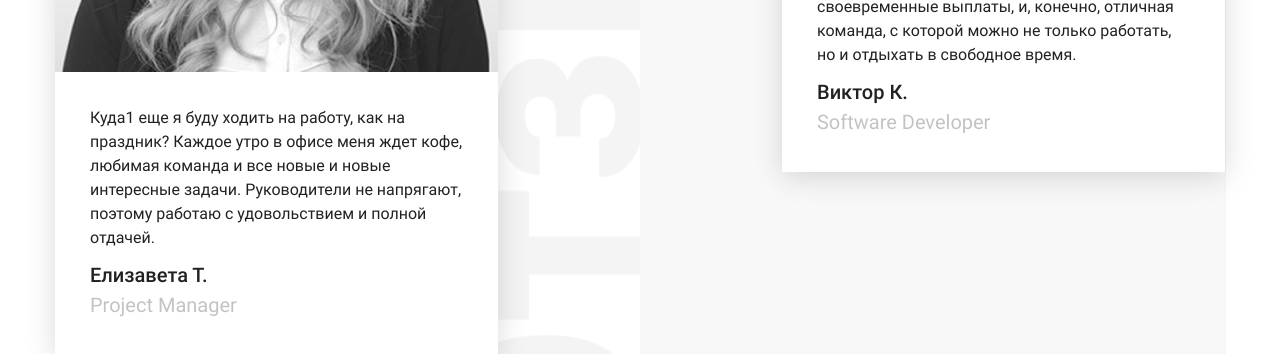
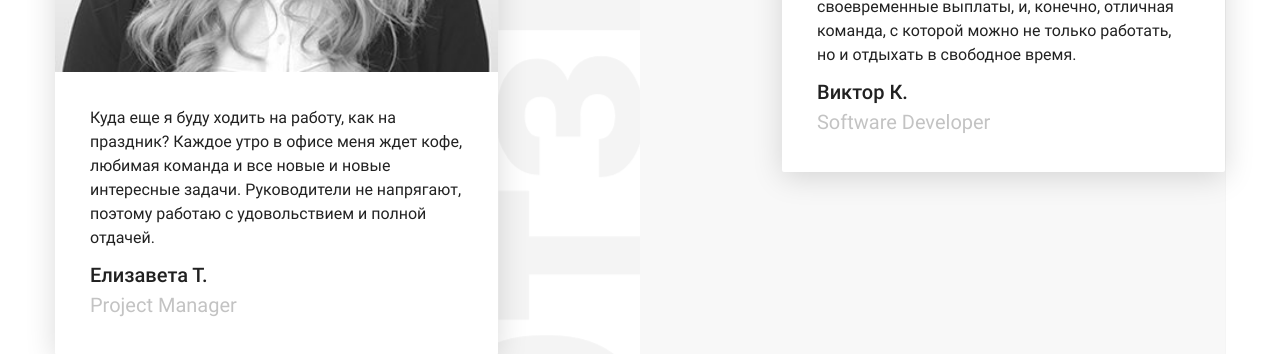
Before and after one commit to ilyafreshcode/freshcodeit.github.io, a Jekyll site: the page built from _pages/review.html, in a window 1280 px wide and 900 px high, scrolled down 845 px. Shown: the part 151-505 px from the top of the window. Built offline with Jekyll 4.4.1, drawn with Linux system fonts in a browser that asks for light colours.

Commit message:
Update 2017-08-01T08:46:07.383Z

```diff
--- a/_data/review.json
+++ b/_data/review.json
@@ -1 +1 @@
-{"title":"Отзывы сотрудников","reviews":[{"text":"Куда1 еще я буду ходить на работу, как на праздник? Каждое утро в офисе меня ждет кофе, любимая команда и все новые и новые интересные задачи. Руководители не напрягают, поэтому работаю с удовольствием и полной отдачей.","name":"Елизавета Т.","title":"Project Manager","img":"/images/troyanova.jpg"},{"text":"FreshCode - это уютный офис расположенный в центре, адекватное руководство, своевременные выплаты, и, конечно, отличная команда, с которой можно не только работать, но и отдыхать в свободное время.","name":"Виктор К.","title":"Software Developer","img":"/images/krasnogorskui.png"},{"text":"Я рад, что решился прийти на собеседование и попал в эту дружную команду. Здесь я получил незаменимый опыт, ценные связи и хорошую зарплату.","name":"Николай Г.","title":"Project Manager","img":"/images/gonchar.png"},{"text":"Еще на собеседовании я поняла, что мне здесь понравится. Приветливые, позитивные ребята в команде, уютный офис, хорошая техника. Что еще нужно для счастья начинающему программисту?","name":"Юлия Л.","title":"Software Developer","img":"/images/logvinovaU.png"}]}
+{"title":"Отзывы сотрудников","reviews":[{"text":"Куда еще я буду ходить на работу, как на праздник? Каждое утро в офисе меня ждет кофе, любимая команда и все новые и новые интересные задачи. Руководители не напрягают, поэтому работаю с удовольствием и полной отдачей.","name":"Елизавета Т.","title":"Project Manager","img":"/images/troyanova.jpg"},{"text":"FreshCode - это уютный офис расположенный в центре, адекватное руководство, своевременные выплаты, и, конечно, отличная команда, с которой можно не только работать, но и отдыхать в свободное время.","name":"Виктор К.","title":"Software Developer","img":"/images/krasnogorskui.png"},{"text":"Я рад, что решился прийти на собеседование и попал в эту дружную команду. Здесь я получил незаменимый опыт, ценные связи и хорошую зарплату.","name":"Николай Г.","title":"Project Manager","img":"/images/gonchar.png"},{"text":"Еще на собеседовании я поняла, что мне здесь понравится. Приветливые, позитивные ребята в команде, уютный офис, хорошая техника. Что еще нужно для счастья начинающему программисту?","name":"Юлия Л.","title":"Software Developer","img":"/images/logvinovaU.png"}]}
```
